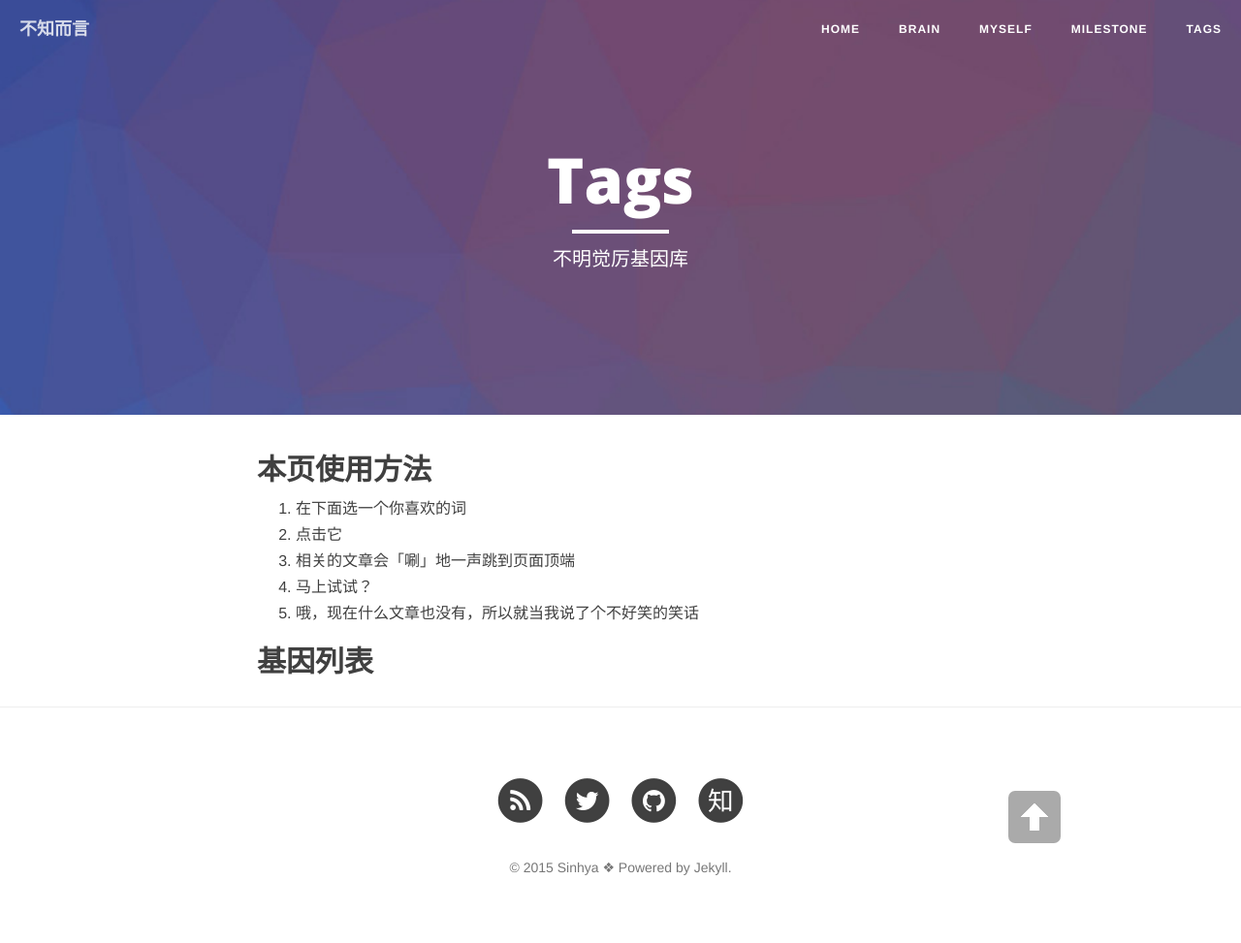
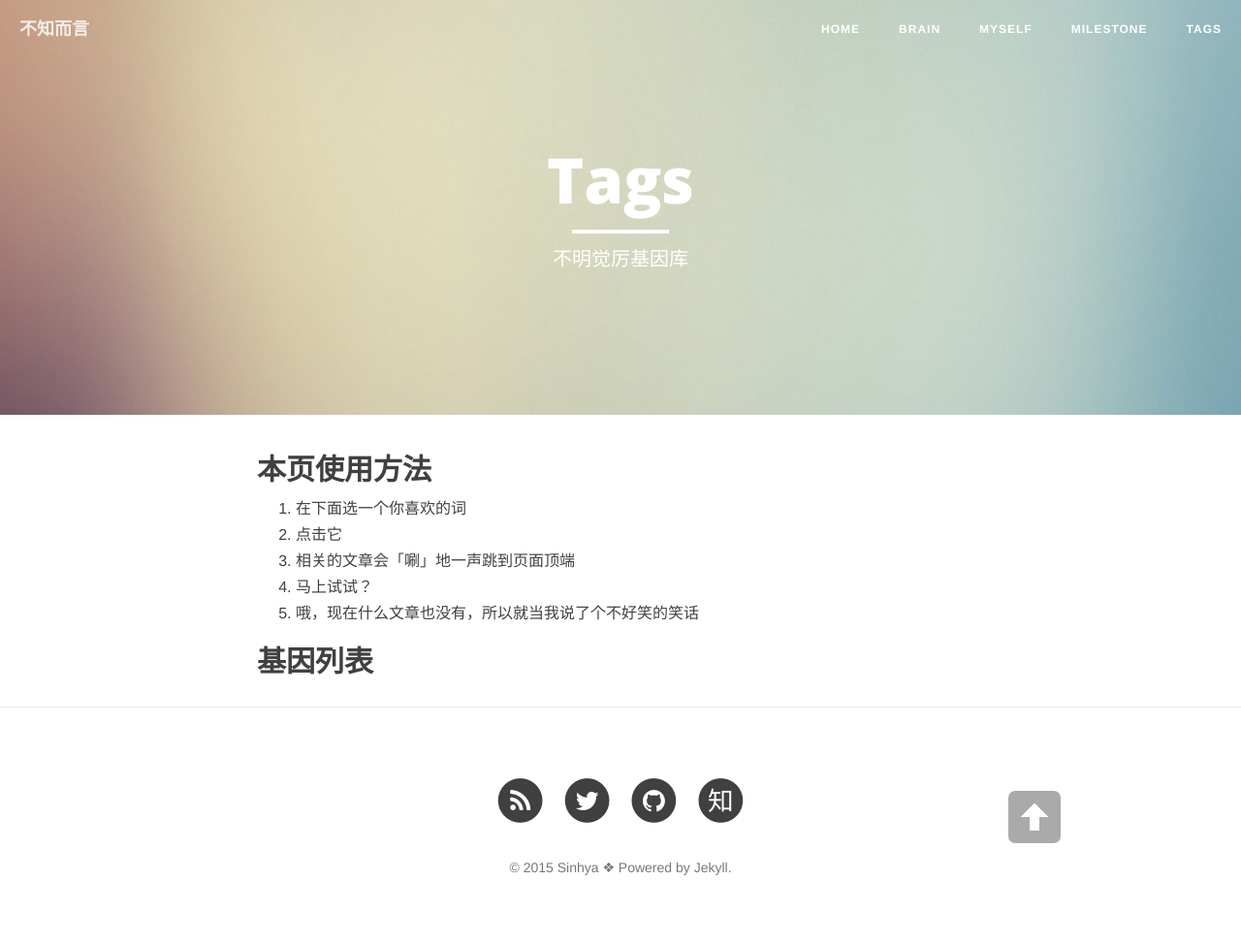
Before and after one commit to junyahuang/junyahuang.github.io, a Jekyll site: the page built from tags.md, in a window 1280 px wide. Shown: the whole page at 97% size. Built offline with Jekyll 4.4.1, drawn with Linux system fonts in a browser that asks for light colours; nearby versions of some CDN libraries; library files that are not in the unit come from our copies.

Commit message:
首页图片更变

```diff
--- a/tags.md
+++ b/tags.md
@@ -2,7 +2,7 @@
 layout: page
 title: "Tags"
 description: "不明觉厉基因库"
-header-img: "img/headline6.jpg"
+header-img: "img/headline8.jpg"
 ---
 
 ##本页使用方法
```
Also changed, not shown: Myself.md (+1 -1 lines).
